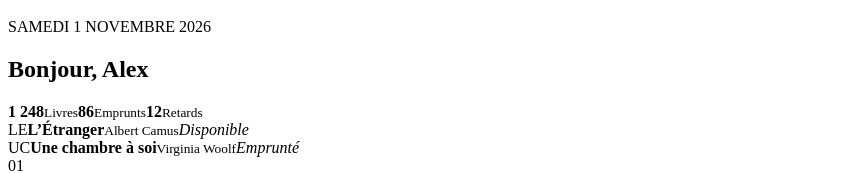
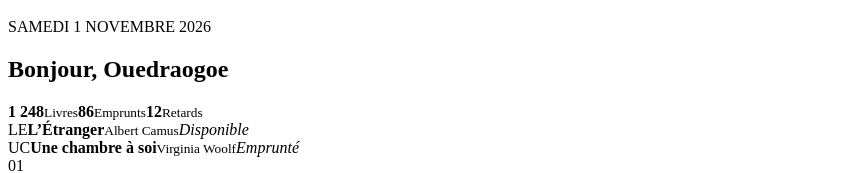
Before and after one commit to SUDOROOTc/biblio_frontend, a React app: page / in a window 1280 px wide. Shown: the part 362-535 px from the top of the page, without its empty margins (0-845 px from the left). Built offline with nearby package versions, Linux system fonts and the light colour scheme; no server answers; the HTML template or start-up script is replaced by a standard one.

Commit message:
fix(landing): personnaliser le nom de l apercu
Co-authored-by: Copilot <223556219+Copilot@users.noreply.github.com>

```diff
--- a/src/App.tsx
+++ b/src/App.tsx
@@ -78,7 +78,7 @@ function App() {
             <div className="preview-topbar"><span className="preview-brand"><span className="preview-mark">B</span> Biblio</span><span className="preview-avatar">AM</span></div>
             <div className="preview-body">
               <p className="preview-kicker">SAMEDI 1 NOVEMBRE 2026</p>
-              <h2>Bonjour, Alex</h2>
+              <h2>Bonjour, Ouedraogoe</h2>
               <div className="preview-stats"><span><b>1 248</b><small>Livres</small></span><span><b>86</b><small>Emprunts</small></span><span><b>12</b><small>Retards</small></span></div>
               <div className="preview-list"><div><span className="preview-book book-one">LE</span><span><b>L’Étranger</b><small>Albert Camus</small></span><i>Disponible</i></div><div><span className="preview-book book-two">UC</span><span><b>Une chambre à soi</b><small>Virginia Woolf</small></span><i className="preview-borrowed">Emprunté</i></div></div>
             </div>
```
